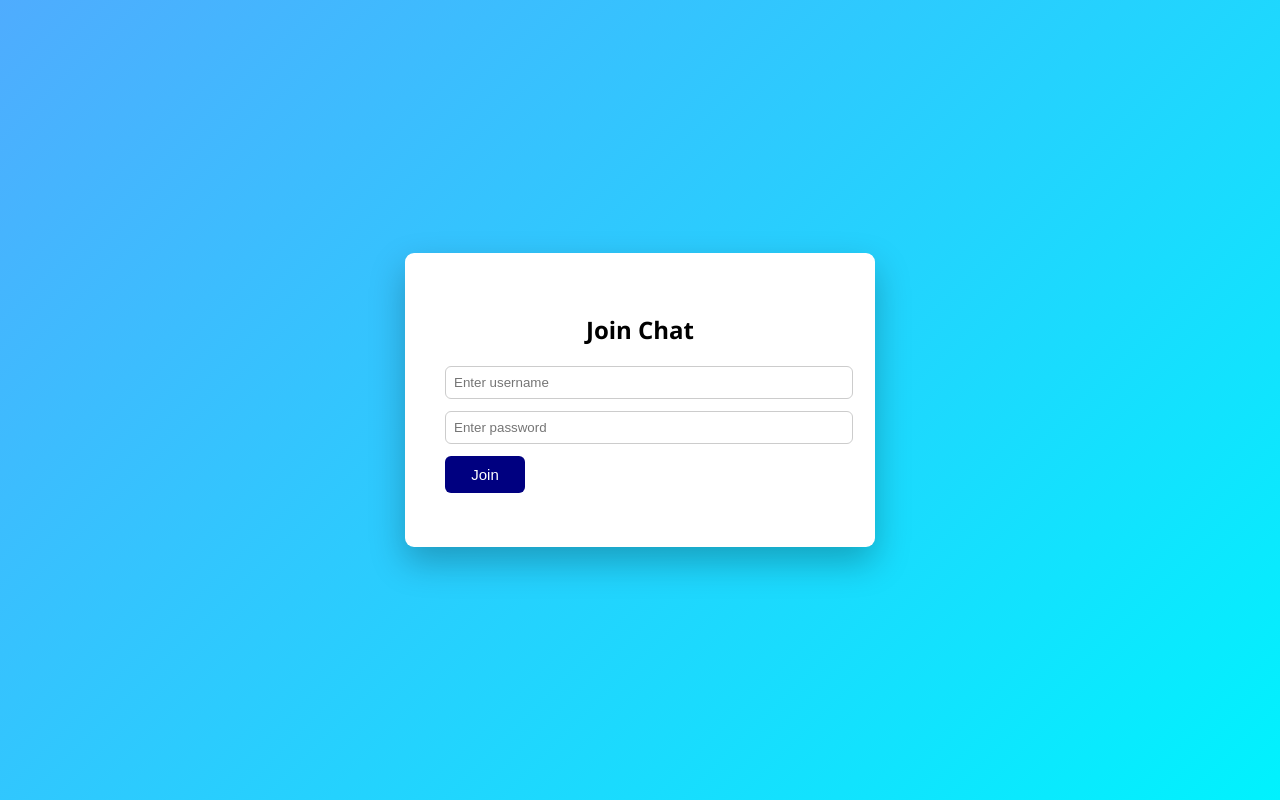
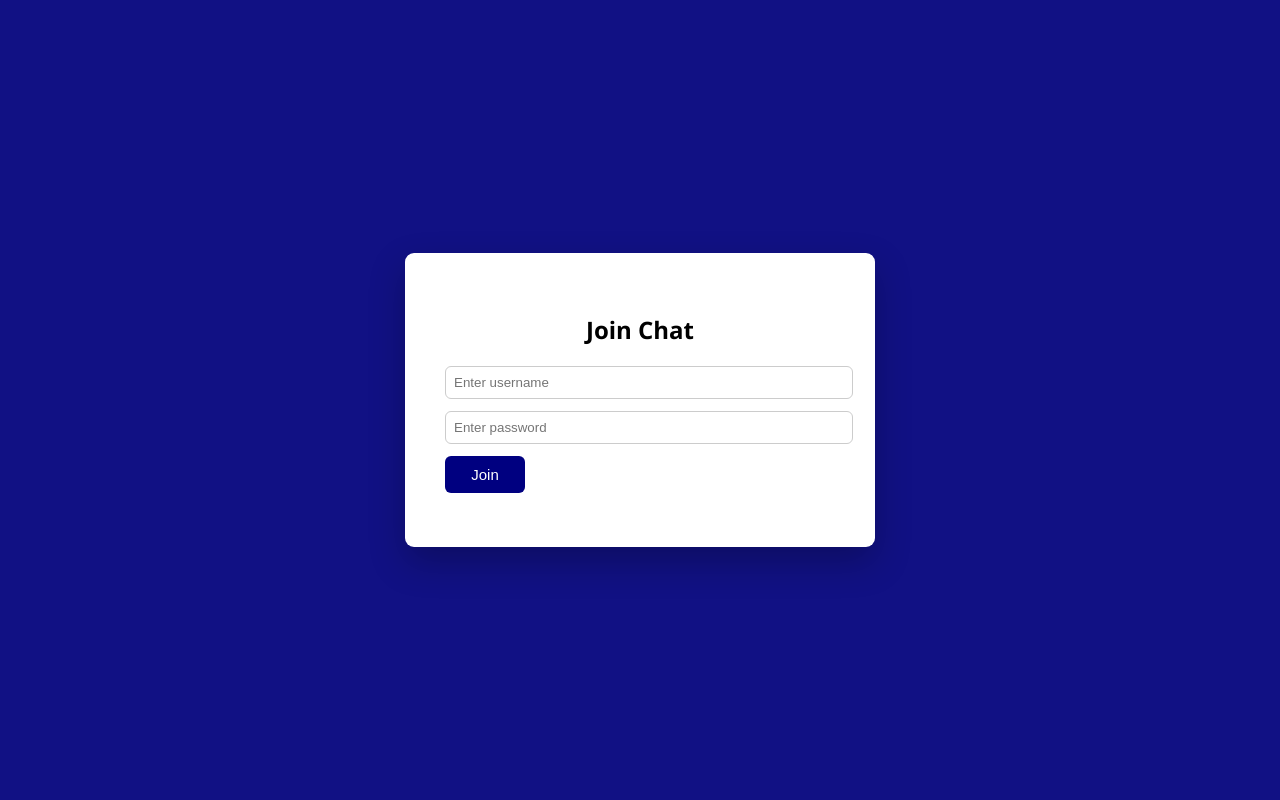
Before and after one commit to katnoriavipul138-source/VIPUL.2008, a website: page public/index.html in a window 1280 px wide. Drawn offline with nearby package versions, Linux system fonts and the light colour scheme.

Commit message:
Update style.css

```diff
--- a/public/style.css
+++ b/public/style.css
@@ -2,7 +2,7 @@
 body {
   margin: 0;
   font-family: "Segoe UI", Arial, sans-serif;
-  background: linear-gradient(135deg, #4facfe, #00f2fe);
+  background: #111184;
   display: flex;
   justify-content: center;
   align-items: center;
```
